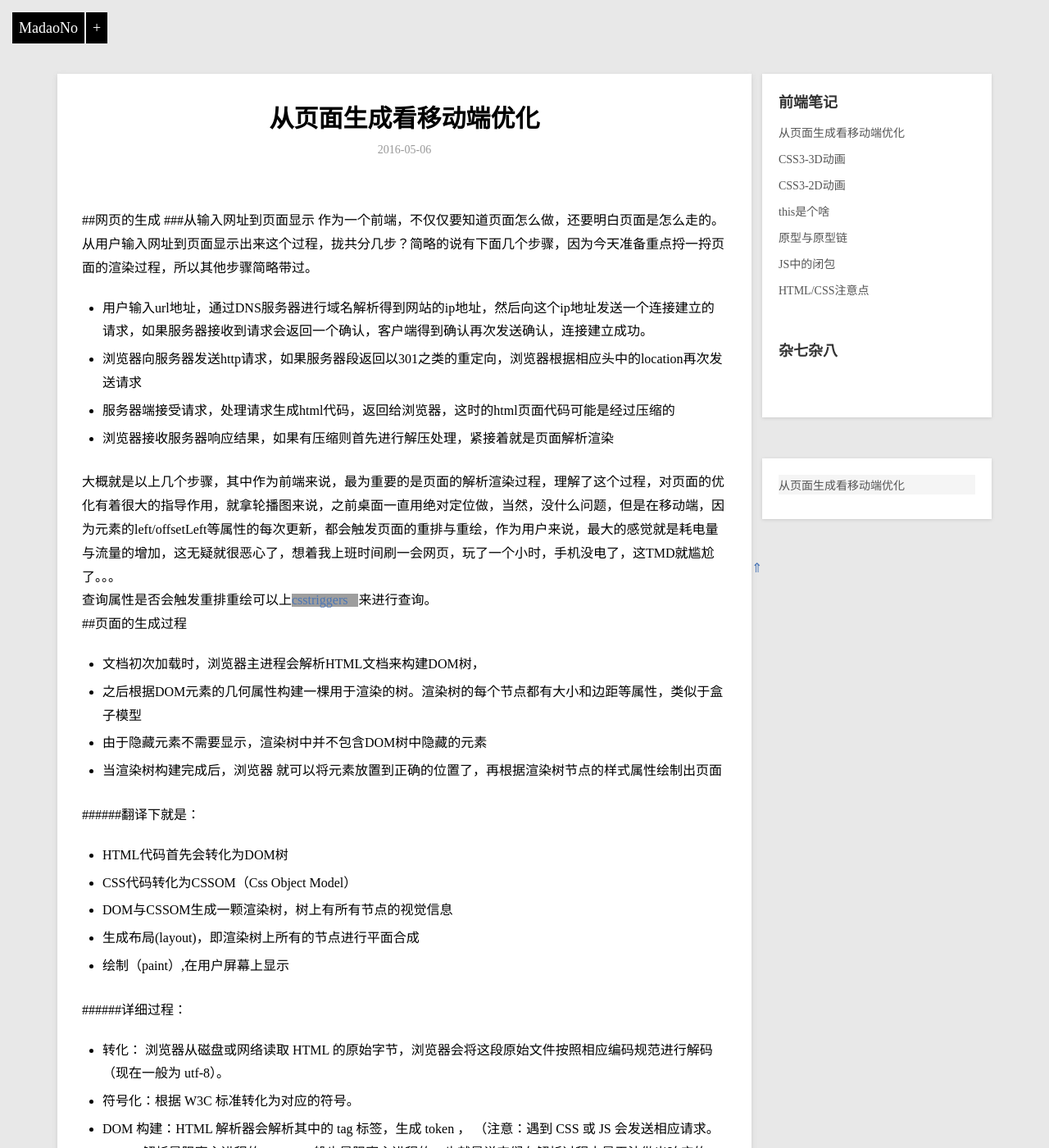
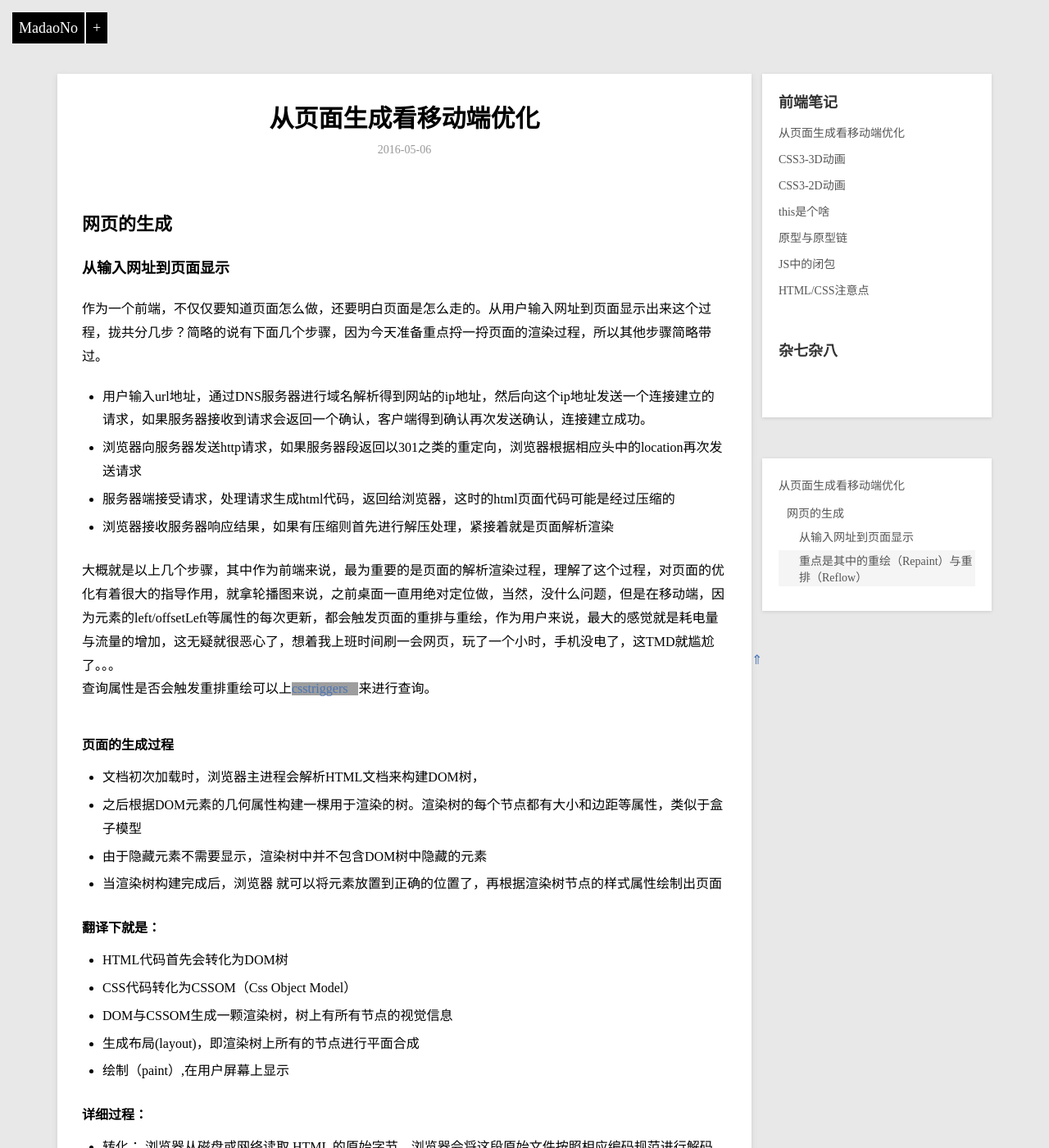
Before and after one commit to madaono/madaono.github.io, a Jekyll site: the page built from _posts/2016-5-6-从页面生成优化移动开发.md, in a window 1280 px wide and 1400 px high. Shown: the whole window at 82% size. Built offline with Jekyll 4.4.1, drawn with Linux system fonts in a browser that asks for light colours; some of the changed text lies outside the part shown; grey boxes are pictures that could not be loaded.

Commit message:
Update 2016-5-6-从页面生成优化移动开发.md

```diff
--- a/_posts/2016-5-6-从页面生成优化移动开发.md
+++ b/_posts/2016-5-6-从页面生成优化移动开发.md
@@ -6,8 +6,8 @@ category: coding
 ---
 
 
-##网页的生成
-###从输入网址到页面显示
+<h2>网页的生成</h2>
+<h3>从输入网址到页面显示</h3>
 作为一个前端，不仅仅要知道页面怎么做，还要明白页面是怎么走的。从用户输入网址到页面显示出来这个过程，拢共分几步？简略的说有下面几个步骤，因为今天准备重点捋一捋页面的渲染过程，所以其他步骤简略带过。
 
 * 用户输入url地址，通过DNS服务器进行域名解析得到网站的ip地址，然后向这个ip地址发送一个连接建立的请求，如果服务器接收到请求会返回一个确认，客户端得到确认再次发送确认，连接建立成功。
@@ -17,20 +17,20 @@ category: coding
 
 大概就是以上几个步骤，其中作为前端来说，最为重要的是页面的解析渲染过程，理解了这个过程，对页面的优化有着很大的指导作用，就拿轮播图来说，之前桌面一直用绝对定位做，当然，没什么问题，但是在移动端，因为元素的left/offsetLeft等属性的每次更新，都会触发页面的重排与重绘，作为用户来说，最大的感觉就是耗电量与流量的增加，这无疑就很恶心了，想着我上班时间刷一会网页，玩了一个小时，手机没电了，这TMD就尴尬了。。。
 查询属性是否会触发重排重绘可以上[csstriggers](https://csstriggers.com/)来进行查询。
-##页面的生成过程
+<h4>页面的生成过程</h4>
 - 文档初次加载时，浏览器主进程会解析HTML文档来构建DOM树，
 - 之后根据DOM元素的几何属性构建一棵用于渲染的树。渲染树的每个节点都有大小和边距等属性，类似于盒子模型
 - 由于隐藏元素不需要显示，渲染树中并不包含DOM树中隐藏的元素
 - 当渲染树构建完成后，浏览器 就可以将元素放置到正确的位置了，再根据渲染树节点的样式属性绘制出页面
 
-######翻译下就是：
+<h4>翻译下就是：</h4>
 - HTML代码首先会转化为DOM树
 - CSS代码转化为CSSOM（Css Object Model）
 - DOM与CSSOM生成一颗渲染树，树上有所有节点的视觉信息
 - 生成布局(layout)，即渲染树上所有的节点进行平面合成
 - 绘制（paint）,在用户屏幕上显示
 
-######详细过程：
+<h4>详细过程：</h4>
 - 转化： 浏览器从磁盘或网络读取 HTML 的原始字节，浏览器会将这段原始文件按照相应编码规范进行解码（现在一般为 utf-8）。
 - 符号化：根据 W3C 标准转化为对应的符号。
 - DOM 构建：HTML 解析器会解析其中的 tag 标签，生成 token ，
@@ -50,7 +50,7 @@ category: coding
 5.样式表的问题，样式表有着不同的模型，理论上来说，应用样式表不会更改 DOM 树，因此似乎没有必要等待样式表并停止文档解析。但这涉及到一个问题，就是脚本在文档解析阶段会请求样式信息。如果当时还没有加载和解析样式，脚本就会获得错误的回复，这样显然会产生很多问题。这看上去是一个非典型案例，但事实上非常普遍。Firefox 在样式表加载和解析的过程中，会禁止所有脚本。而对于 WebKit 而言，仅当脚本尝试访问的样式属性可能受尚未加载的样式表影响时，它才会禁止该脚本。
 
 
-###重点是其中的重绘（Repaint）与重排（Reflow）
+<h3>重点是其中的重绘（Repaint）与重排（Reflow）</h3>
 
 为什么会发生重绘，当然是有元素的外观发生了改变，例如改background-color,color等属性，来让元素显示新的外观。
 至于重排，渲染对象在创建完成并添加到渲染树时，并不包含位置和大小信息。计算这些值的过程称为布局或重排。
@@ -65,7 +65,7 @@ category: coding
 这些属性时也会大大的消耗性能。
 基于重排的成本要大大大于重绘，所以如何减少重排与重绘无疑是我们在写移动端界面时应该考虑的问题。
 
-###优化的方法
+<h4>优化的方法</h4>
 在工作中，我喜欢用以下这几种方法来减少重绘与重排：
 
 	1.将多次改变样式属性的操作合并成一次操作
```
